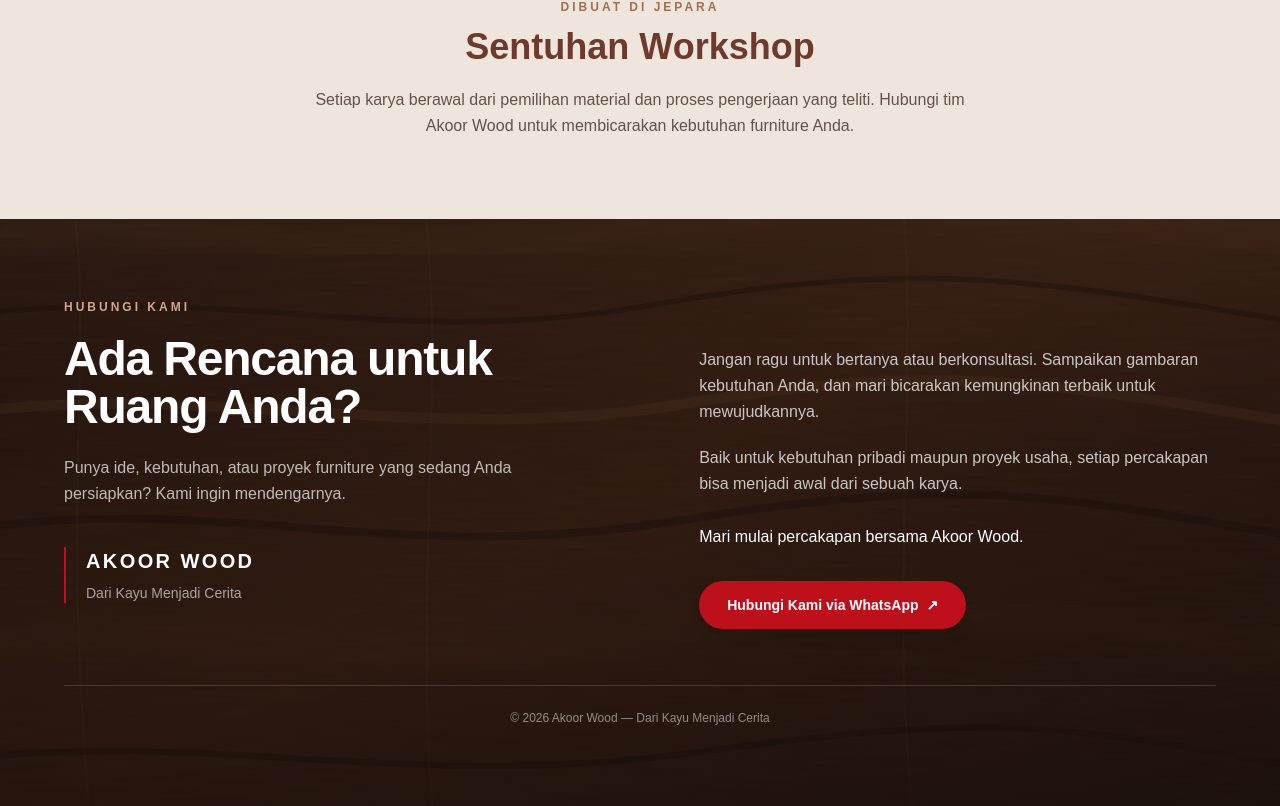
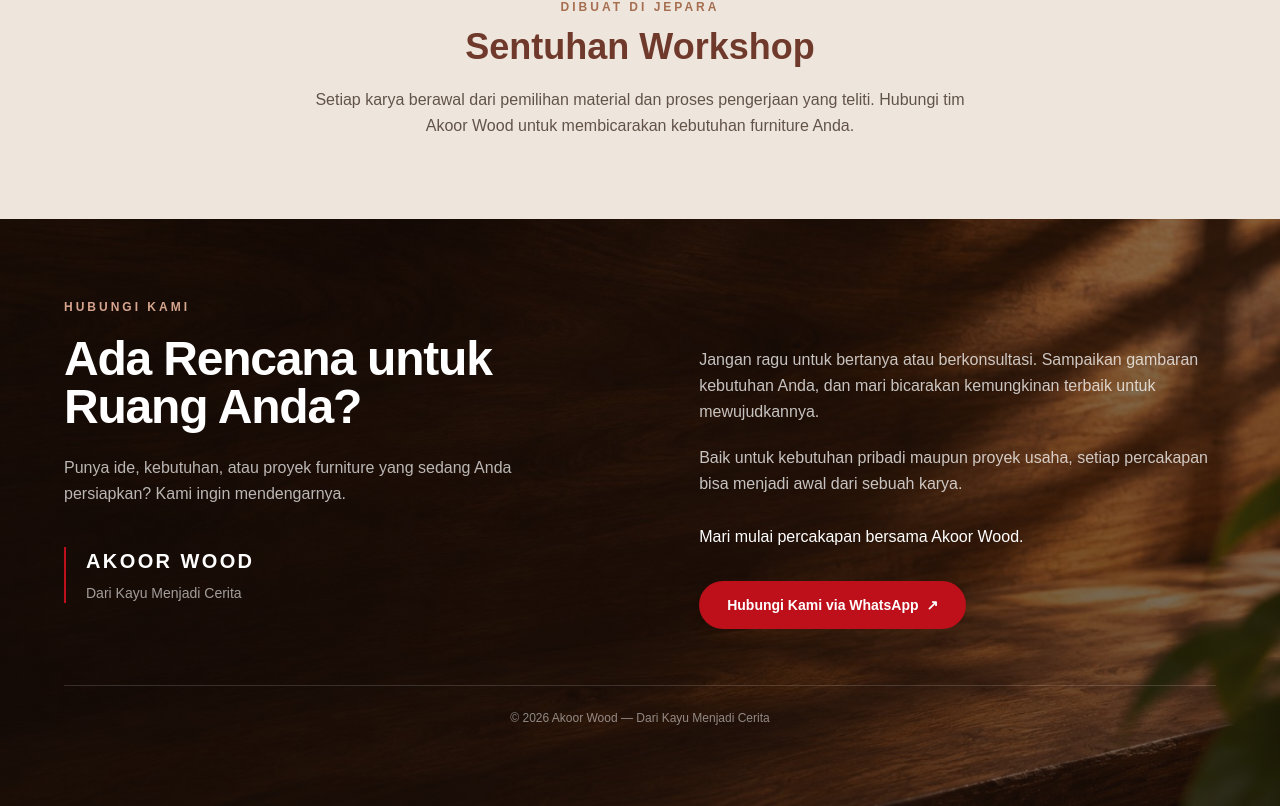
Before and after one commit to akoorwood/akoorwood-website, a Next.js app: page / in a window 1280 px wide. Shown: the part 2566-3372 px from the top of the page. Built offline with nearby package versions, Linux system fonts and the light colour scheme.

Commit message:
Use approved contact wood home background image

```diff
--- a/app/page.js
+++ b/app/page.js
@@ -97,7 +97,7 @@ export default function HomePage() {
         </div>
       </section>
 
-      <footer id="contact" className="scroll-mt-24 bg-[#30231d] bg-cover bg-center px-6 py-16 text-white md:px-10 md:py-20" style={{ backgroundImage: "linear-gradient(rgba(24, 14, 9, 0.52), rgba(24, 14, 9, 0.62)), url('/contact-wood.svg')" }}>
+      <footer id="contact" className="scroll-mt-24 bg-[#30231d] bg-cover bg-center px-6 py-16 text-white md:px-10 md:py-20" style={{ backgroundImage: "linear-gradient(rgba(24, 14, 9, 0.52), rgba(24, 14, 9, 0.62)), url('/contact-wood-home.png')" }}>
         <div className="mx-auto max-w-6xl">
           <div className="grid gap-10 md:grid-cols-[1.05fr_.95fr] md:items-start md:gap-16">
             <div>
```
